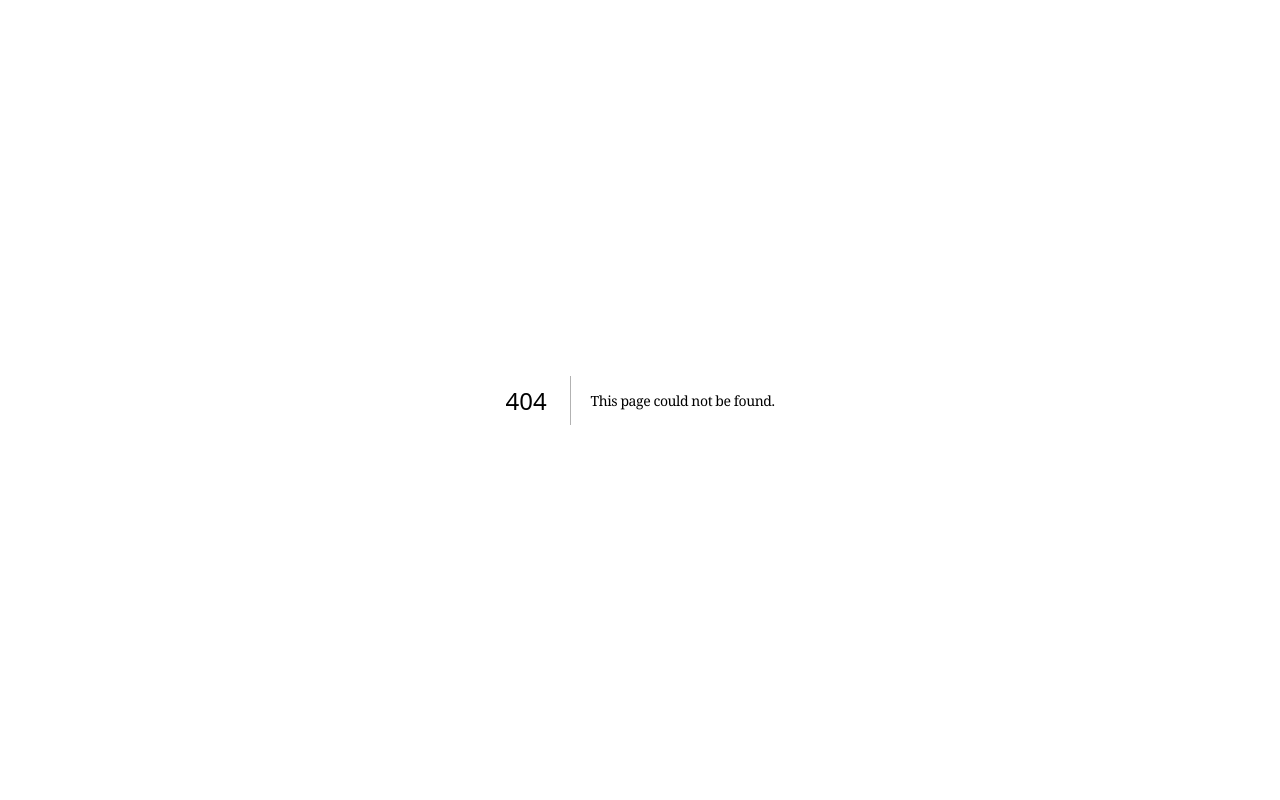
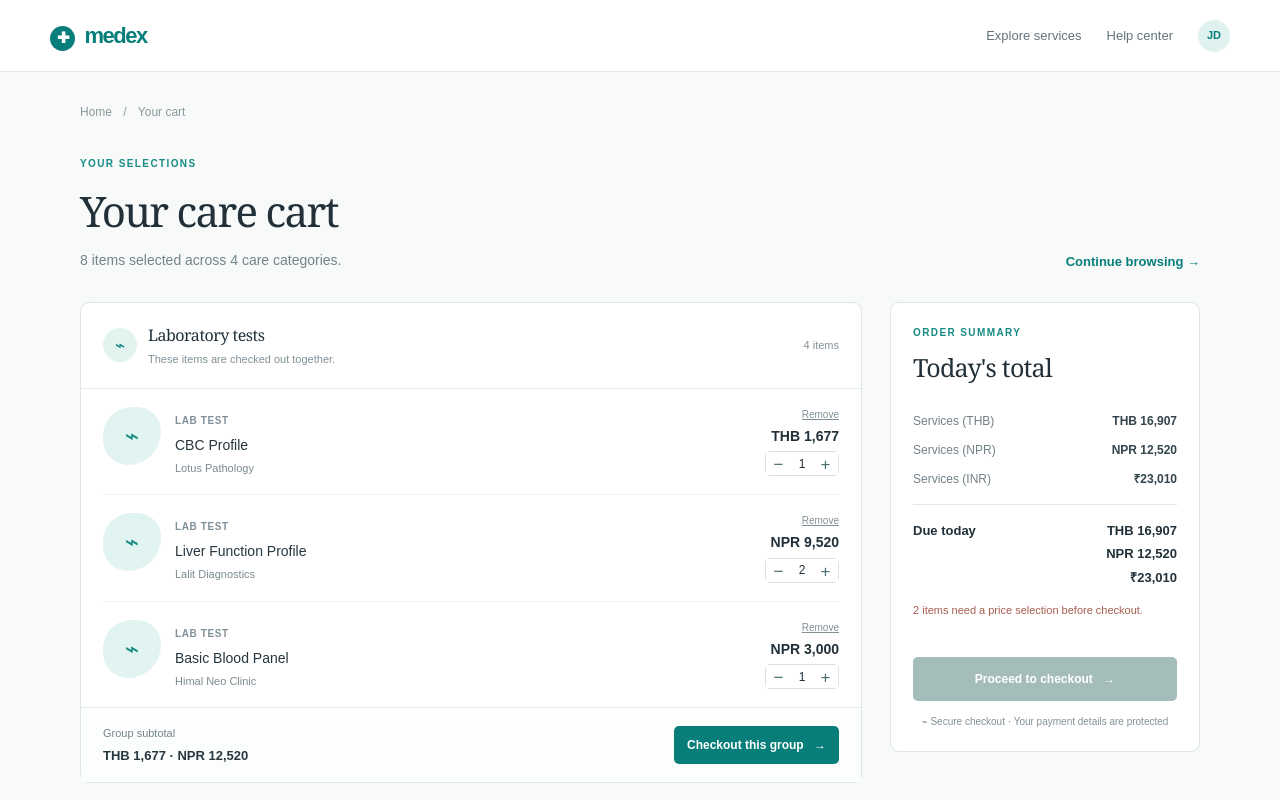
Before and after one commit to nimace03/medEx-assignment, a Next.js app: page /checkout in a window 1280 px wide. Before the commit this address had no page. Shown: the top 800 px of the page. Built offline with nearby package versions, Linux system fonts and the light colour scheme.

Commit message:
updated route and file for component in web app

```diff
--- /dev/null
+++ b/app/booking/page.tsx
@@ -0,0 +1,5 @@
+import BookingTimeZones from "./bookingTimeZones";
+
+export default function BookingPage() {
+  return <BookingTimeZones />;
+}
--- /dev/null
+++ b/app/checkout/page.tsx
@@ -0,0 +1,5 @@
+import CartCheckout from "./cartCheckout";
+
+export default function CheckoutPage() {
+  return <CartCheckout />;
+}
--- a/app/globals.css
+++ b/app/globals.css
@@ -1,6 +1,6 @@
 @import "tailwindcss";
-@import "./cart-checkout.css";
-@import "./booking-time-zones.css";
+@import "./checkout/cart-checkout.css";
+@import "./booking/booking-time-zones.css";
 
 :root {
     --ink: #1d2b37;
--- a/app/page.tsx
+++ b/app/page.tsx
@@ -1,9 +1,9 @@
 // import ServiceExplorer from "./serviceExplorer";
 // import CartCheckout from "./cartCheckout";
-import BookingTimeZones from "./bookingTimeZones";
+import ServiceExplorer from "./serviceExplorer";
 
 export default function Home() {
   //  return <ServiceExplorer />;
   // return <CartCheckout />;
-  return <BookingTimeZones />;
+  return <ServiceExplorer />;
 }
```
Also changed, not shown: app/booking/booking-time-zones.css (renamed from app/booking-time-zones.css), app/booking/bookingTimeZones.tsx (renamed from app/bookingTimeZones.tsx), app/checkout/cart-checkout.css (renamed from app/cart-checkout.css), app/checkout/cartCheckout.tsx (renamed from app/cartCheckout.tsx).
